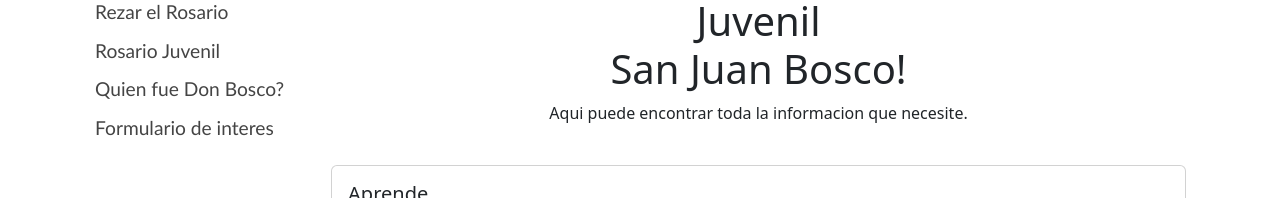
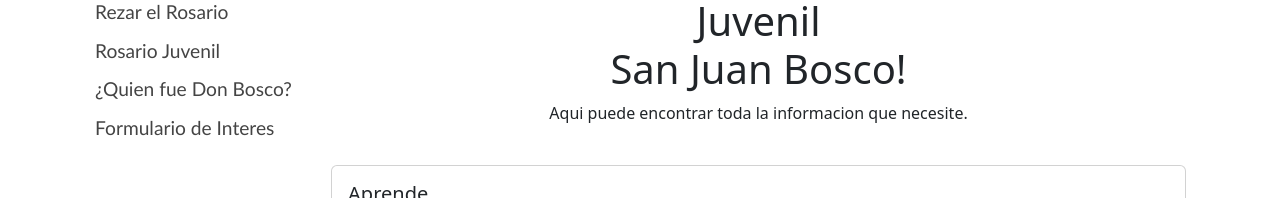
Before and after one commit to luiss28/San-Juan-Bosco-App, a React (Create React App) app: page / in a window 1280 px wide. Shown: the part 142-340 px from the top of the page. Built offline with nearby package versions, Linux system fonts and the light colour scheme.

Commit message:
Minor styling changes.

```diff
--- a/src/components/Sidebar.jsx
+++ b/src/components/Sidebar.jsx
@@ -17,10 +17,10 @@
           <Nav.Link as={NavLink} to="/rosariojuvenil">Rosario Juvenil</Nav.Link>
         </Nav.Item>
         <Nav.Item>
-          <Nav.Link as={NavLink} to="/donbosco">Quien fue Don Bosco?</Nav.Link>
+          <Nav.Link as={NavLink} to="/donbosco">¿Quien fue Don Bosco?</Nav.Link>
         </Nav.Item>
         <Nav.Item>
-          <Nav.Link as={NavLink} to="/interes">Formulario de interes</Nav.Link>
+          <Nav.Link as={NavLink} to="/interes">Formulario de Interes</Nav.Link>
         </Nav.Item>
       </Nav>
     </Navbar>
--- a/src/pages/InterestFormPage.jsx
+++ b/src/pages/InterestFormPage.jsx
@@ -5,7 +5,7 @@
     return (
         <Body sidebar>
             <div>
-                <iframe
+                <iframe title="interest form"
                     src="https://docs.google.com/forms/d/e/1FAIpQLSeHelAnJf4XkPwm8-D63LQlR0NQq7eUxn1_zDYkWb8ddStW1g/viewform?embedded=true"
                     width="1000"
                     height="1000"
```
